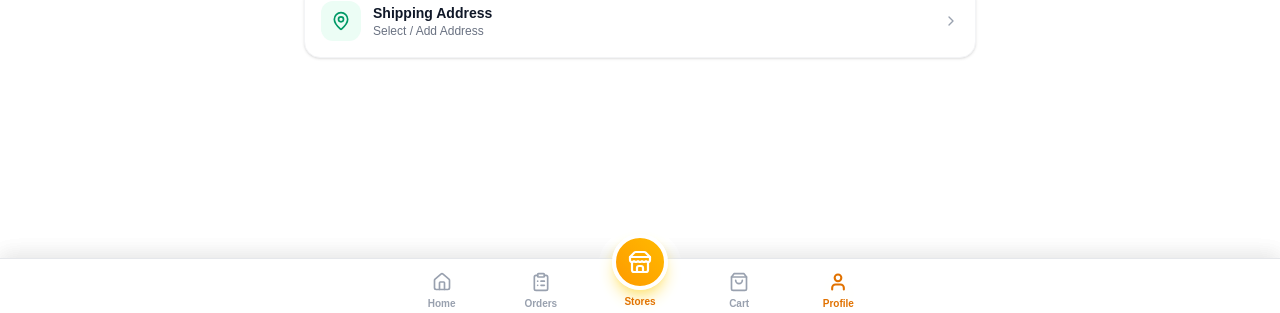
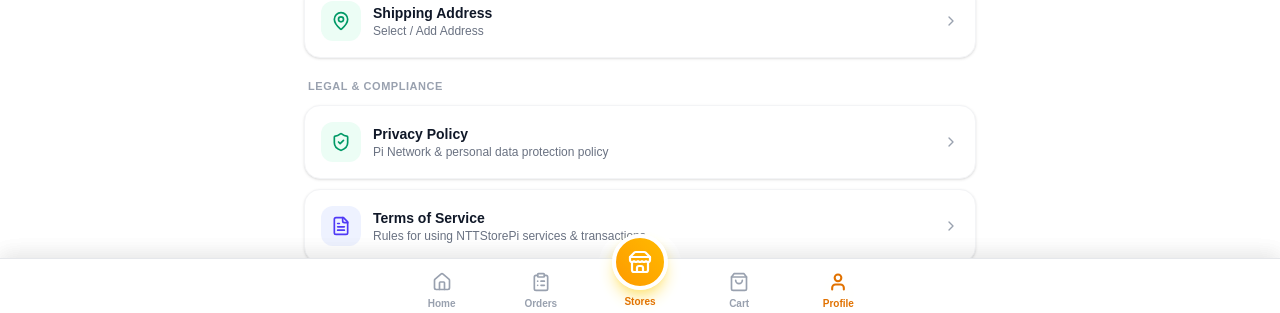
Before and after one commit to BerkahLestariJambi/nttstoremainet, a Next.js app: page /account in a window 1280 px wide. Shown: the part 477-790 px from the top of the page. Built offline with nearby package versions, Linux system fonts and the light colour scheme; no server answers.

Commit message:
Update page.tsx

```diff
--- a/app/account/page.tsx
+++ b/app/account/page.tsx
@@ -16,6 +16,7 @@ import {
   ShieldCheck,
   Sparkles,
   Crown,
+  FileText,
 } from 'lucide-react';
 import { useCart } from '@/context/CartContext';
 import { useLanguage } from '@/context/LanguageContext';
@@ -29,7 +30,17 @@ type UserRole = 'customer' | 'seller' | 'admin';
 export default function AccountPage() {
   const router = useRouter();
   const { piUser, setPiUser } = useCart();
-  const { t } = useLanguage();
+  const langCtx: any = useLanguage();
+  const { t } = langCtx;
+  const currentLang = String(langCtx?.language || langCtx?.lang || 'id').toLowerCase();
+  const isEn = currentLang.startsWith('en');
+
+  const tr = (key: string, idText: string, enText: string): string => {
+    const val = typeof t === 'function' ? t(key) : '';
+    if (val && val !== key) return val;
+    return isEn ? enText : idText;
+  };
+
   const [isPiBrowser, setIsPiBrowser] = useState<boolean>(false);
   const [loading, setLoading] = useState<boolean>(false);
   const [userRoles, setUserRoles] = useState<UserRole[]>(['customer']);
@@ -333,13 +344,76 @@ export default function AccountPage() {
               <div>
                 <p className="text-sm font-extrabold text-purple-950">Admin Control Center</p>
                 <p className="text-xs text-purple-700">
-                  Kelola pengguna, multi-role, produk & keuangan
+                  {tr(
+                    'adminControlCenterSubtitle',
+                    'Kelola pengguna, multi-role, produk, keuangan & legal',
+                    'Manage users, multi-role, products, finance & legal policies'
+                  )}
                 </p>
               </div>
             </div>
             <ChevronRight className="w-4 h-4 text-purple-700" />
           </Link>
         )}
+
+        {/* 7. Dokumen Legal & Kepatuhan (Tampil untuk Semua Pengguna & Peninjau Mainnet) */}
+        <div className="pt-2 space-y-2.5">
+          <p className="px-1 text-[11px] font-extrabold uppercase tracking-wider text-gray-400">
+            {tr('legalSectionTitle', 'Informasi Legal & Kepatuhan', 'Legal & Compliance')}
+          </p>
+
+          <Link
+            href="/privacy-policy"
+            className="flex items-center justify-between p-4 bg-white hover:bg-gray-50 rounded-2xl border border-gray-100 shadow-sm transition"
+          >
+            <div className="flex items-center gap-3">
+              <div className="w-10 h-10 rounded-xl bg-emerald-50 text-emerald-600 flex items-center justify-center">
+                <ShieldCheck className="w-5 h-5" />
+              </div>
+              <div>
+                <p className="text-sm font-bold text-gray-900">
+                  {tr('privacyPolicyMenu', 'Kebijakan Privasi (Privacy Policy)', 'Privacy Policy')}
+                </p>
+                <p className="text-xs text-gray-500">
+                  {tr(
+                    'privacyPolicyMenuDesc',
+                    'Perlindungan data pribadi Pi Network & UU PDP',
+                    'Pi Network & personal data protection policy'
+                  )}
+                </p>
+              </div>
+            </div>
+            <ChevronRight className="w-4 h-4 text-gray-400" />
+          </Link>
+
+          <Link
+            href="/terms-of-service"
+            className="flex items-center justify-between p-4 bg-white hover:bg-gray-50 rounded-2xl border border-gray-100 shadow-sm transition"
+          >
+            <div className="flex items-center gap-3">
+              <div className="w-10 h-10 rounded-xl bg-indigo-50 text-indigo-600 flex items-center justify-center">
+                <FileText className="w-5 h-5" />
+              </div>
+              <div>
+                <p className="text-sm font-bold text-gray-900">
+                  {tr(
+                    'termsOfServiceMenu',
+                    'Syarat & Ketentuan (Terms of Service)',
+                    'Terms of Service'
+                  )}
+                </p>
+                <p className="text-xs text-gray-500">
+                  {tr(
+                    'termsOfServiceMenuDesc',
+                    'Aturan penggunaan layanan & transaksi NTTStorePi',
+                    'Rules for using NTTStorePi services & transactions'
+                  )}
+                </p>
+              </div>
+            </div>
+            <ChevronRight className="w-4 h-4 text-gray-400" />
+          </Link>
+        </div>
       </div>
 
       {/* Tombol Logout */}
```
